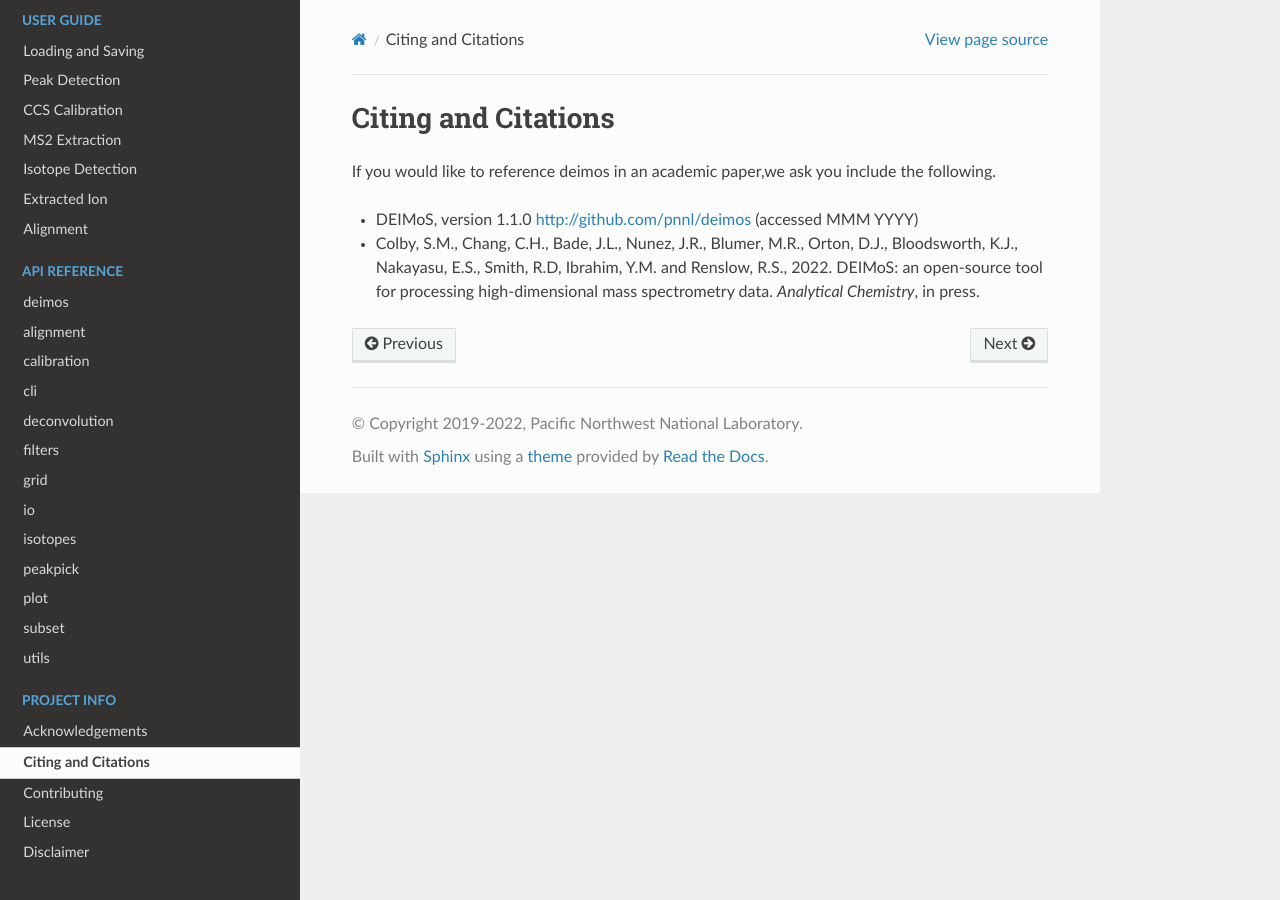
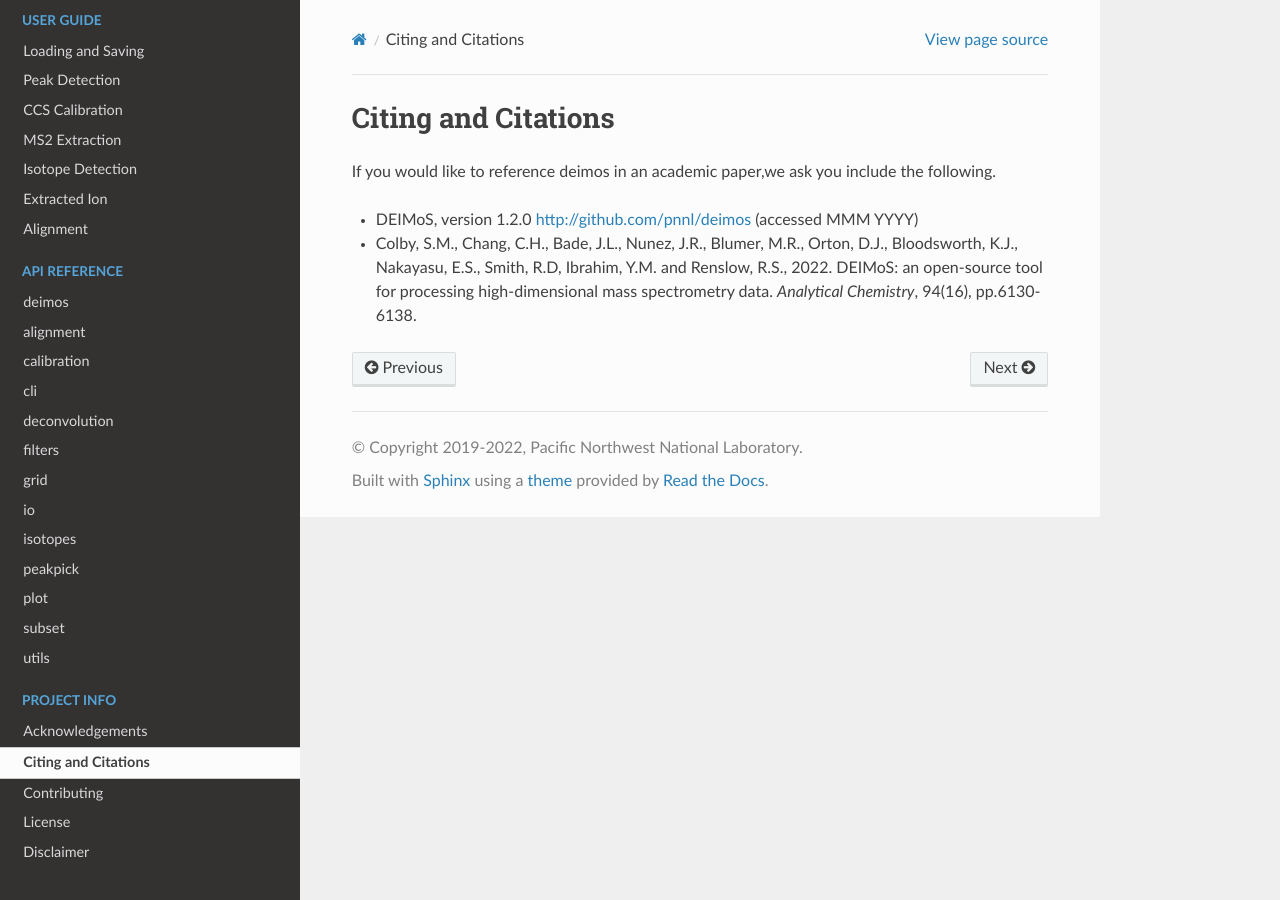
Before and after one commit to tebe372/Deimos, a Sphinx documentation site: the page built from docs/source/project_info/citing_and_citations.rst, in a window 1280 px wide. Built offline with Sphinx 7.4.7 and the Read the Docs theme 2.0.0, drawn with Linux system fonts in a browser that asks for light colours.

Commit message:
Uptick minor version

```diff
--- a/deimos/__init__.py
+++ b/deimos/__init__.py
@@ -10,4 +10,4 @@ from deimos import plot
 from deimos.subset import threshold, collapse, locate, locate_asym, slice, partition, multi_sample_partition
 from deimos import utils
 
-__version__ = "1.1.0"
+__version__ = "1.2.0"
--- a/docs/source/project_info/citing_and_citations.rst
+++ b/docs/source/project_info/citing_and_citations.rst
@@ -6,5 +6,5 @@ Citing and Citations
 
 If you would like to reference deimos in an academic paper,we ask you include the following.
 
-* DEIMoS, version 1.1.0 http://github.com/pnnl/deimos (accessed MMM YYYY)
-* Colby, S.M., Chang, C.H., Bade, J.L., Nunez, J.R., Blumer, M.R., Orton, D.J., Bloodsworth, K.J., Nakayasu, E.S., Smith, R.D, Ibrahim, Y.M. and Renslow, R.S., 2022. DEIMoS: an open-source tool for processing high-dimensional mass spectrometry data. *Analytical Chemistry*, in press.
+* DEIMoS, version 1.2.0 http://github.com/pnnl/deimos (accessed MMM YYYY)
+* Colby, S.M., Chang, C.H., Bade, J.L., Nunez, J.R., Blumer, M.R., Orton, D.J., Bloodsworth, K.J., Nakayasu, E.S., Smith, R.D, Ibrahim, Y.M. and Renslow, R.S., 2022. DEIMoS: an open-source tool for processing high-dimensional mass spectrometry data. *Analytical Chemistry*, 94(16), pp.6130-6138.
```
Also changed, not shown: README.md (+2 -2 lines).
